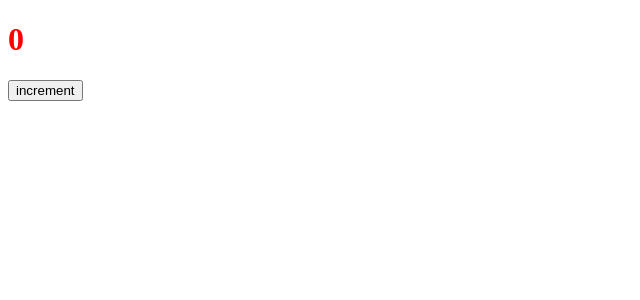
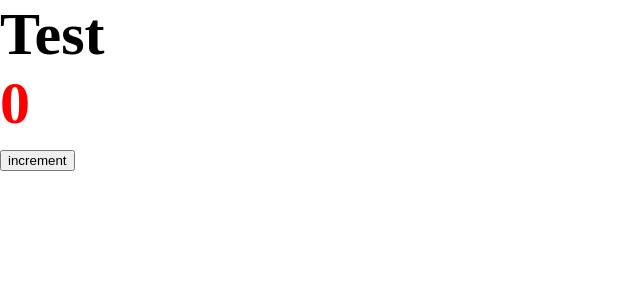
Before and after one commit to alexkrvch/ReactRestart, a React app: page / in a window 1280 px wide. Shown: the top 300 px of the page, without its empty margins (0-640 px from the left). Built offline with nearby package versions, Linux system fonts and the light colour scheme.

Commit message:
Connect scss and module scss, change configs and test it

```diff
--- a/package.json
+++ b/package.json
@@ -19,6 +19,8 @@
     "@types/webpack-dev-server": "^4.7.1",
     "css-loader": "^7.1.2",
     "html-webpack-plugin": "^5.6.0",
+    "mini-css-extract-plugin": "^2.9.1",
+    "node-sass": "^9.0.0",
     "sass": "^1.79.1",
     "sass-loader": "^16.0.1",
     "style-loader": "^4.0.0",
--- /dev/null
+++ b/src/App.tsx
@@ -0,0 +1,14 @@
+import React from 'react';
+import {Counter} from "./components/Counter";
+import './index.scss';
+
+const App = () => {
+    return (
+        <div className="app">
+            <h1>Test</h1>
+            <Counter />
+        </div>
+    );
+};
+
+export default App;
--- /dev/null
+++ b/src/components/Counter.module.scss
@@ -0,0 +1,11 @@
+.h1 {
+    color: red;
+}
+
+.counter {
+    color: red;
+}
+
+.title {
+    font-size: 24px;
+}
--- a/src/components/Counter.scss
+++ /dev/null
@@ -1,3 +0,0 @@
-h1 {
-    color: red;
-}
--- a/src/components/Counter.tsx
+++ b/src/components/Counter.tsx
@@ -1,5 +1,5 @@
 import React, {useState} from 'react';
-import './Counter.scss'
+import cls from './Counter.module.scss'
 
 export const Counter = () => {
     const [count, setCount] = useState(0);
@@ -8,9 +8,11 @@ export const Counter = () => {
         setCount(count+1)
     }
 
+    console.log(cls)
+
     return (
         <div>
-            <h1>{count}</h1>
+            <h1 className={cls.counter}>{count}</h1>
             <button onClick={increment}>increment</button>
         </div>
     );
--- /dev/null
+++ b/src/index.scss
@@ -0,0 +1,7 @@
+* {
+  margin: 0;
+}
+
+.app {
+  font-size: 30px;
+}
--- a/src/index.tsx
+++ b/src/index.tsx
@@ -1,9 +1,7 @@
 import {render} from "react-dom"
-import {Counter} from "./components/Counter";
+import App from "./App";
 
 render(
-    <div>
-        <Counter />
-    </div>,
+    <App />,
     document.getElementById('root')
 )
```
Also changed, not shown: src/global.d.ts (added, +7 -0 lines), 4 other files (tests, documents, lock files or other folders).
